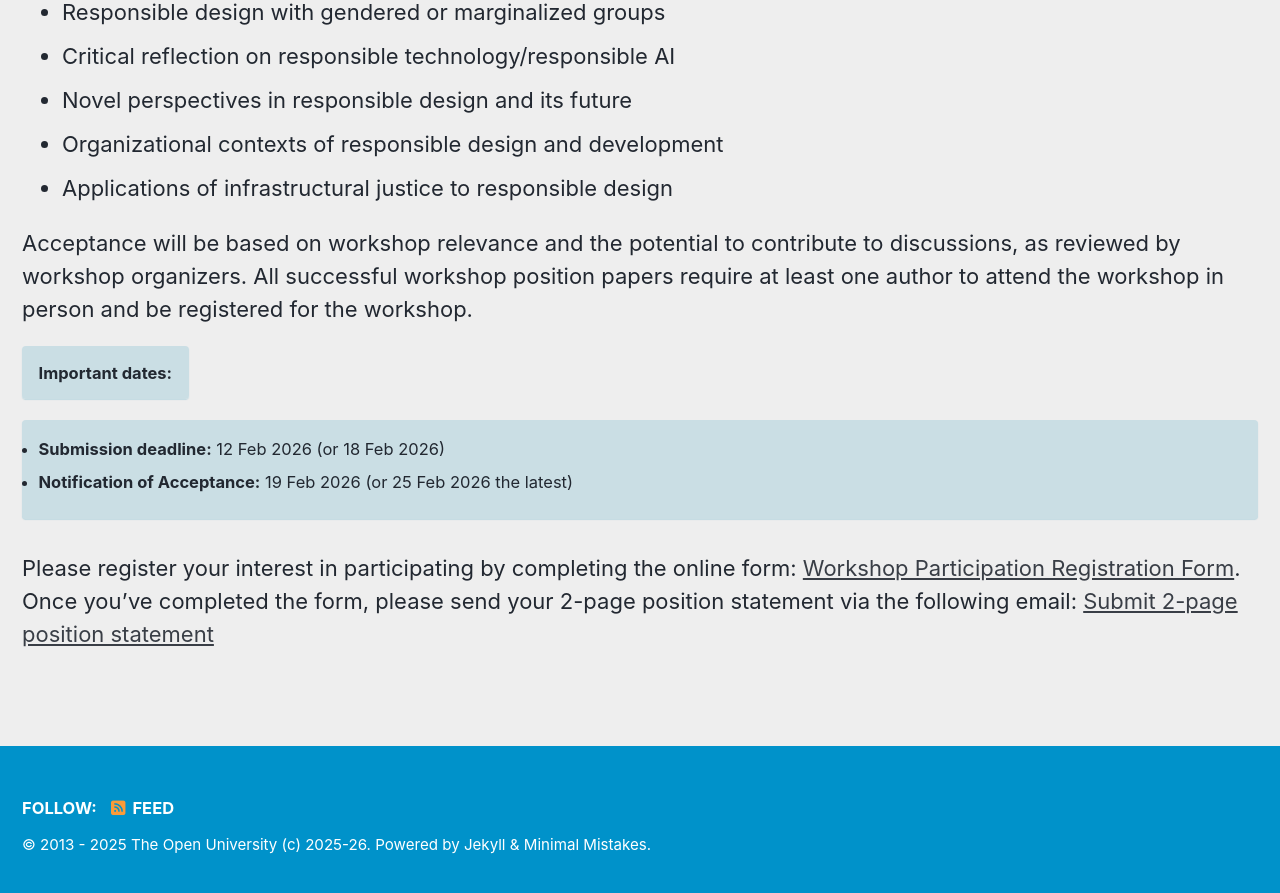
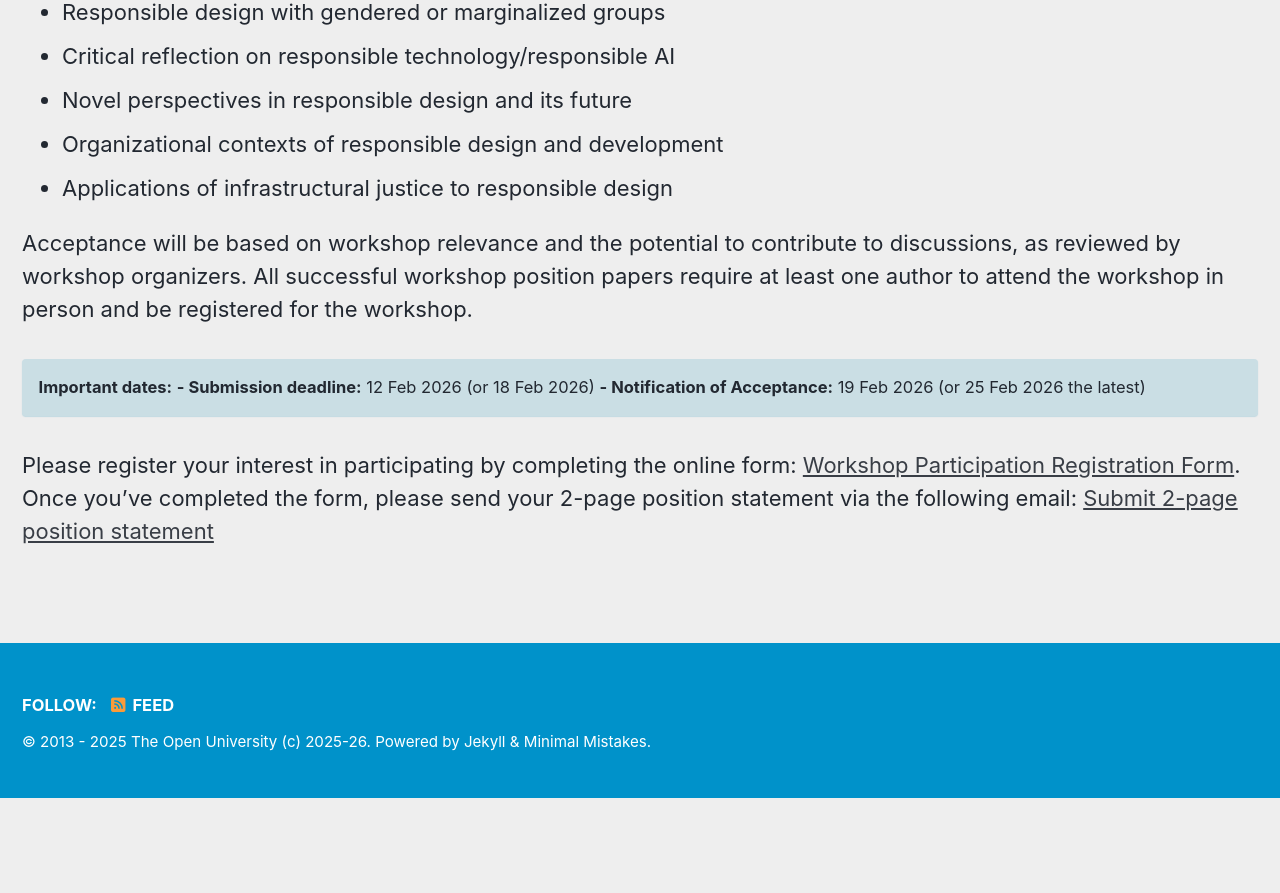
Before and after one commit to ou-cpwo/chi-sird-2026, a Jekyll site: the page built from _pages/cfp.md, in a window 1280 px wide and 900 px high, scrolled down 972 px. Shown: the top 893 px of the window. Built offline with Jekyll 4.4.1, drawn with Linux system fonts in a browser that asks for light colours; cached includes are drawn as plain includes; our own code applies the rules of GitHub Pages for plain Markdown files; after the commit the page ends 1770 px from its top, so only the background shows below that; part of the change alters nothing that is shown.

```diff
--- a/_pages/cfp.md
+++ b/_pages/cfp.md
@@ -37,9 +37,9 @@ Relevant topics include, but are not limited to:
 
 Acceptance will be based on workshop relevance and the potential to contribute to discussions, as reviewed by workshop organizers. All successful workshop position papers require at least one author to attend the workshop in person and be registered for the workshop.
 
-**Important dates:**{: .notice--info}
- *  **Submission deadline:** 12 Feb 2026 (or 18 Feb 2026)
- * **Notification of Acceptance:** 19 Feb 2026 (or 25 Feb 2026 the latest)
+**Important dates:**
+  **- Submission deadline:** 12 Feb 2026 (or 18 Feb 2026)
+  **- Notification of Acceptance:** 19 Feb 2026 (or 25 Feb 2026 the latest)
 {: .notice--info}
 
 Please register your interest in participating by completing the online form: [Workshop Participation Registration Form](https://forms.office.com/e/negYukPLvZ). Once you've completed the form, please send your 2-page position statement via the following email: [Submit 2-page position statement](mailto:min.zhang@open.ac.uk?subject=CHI%20SIRD%20Workshop%20Position%20Paper)
```
